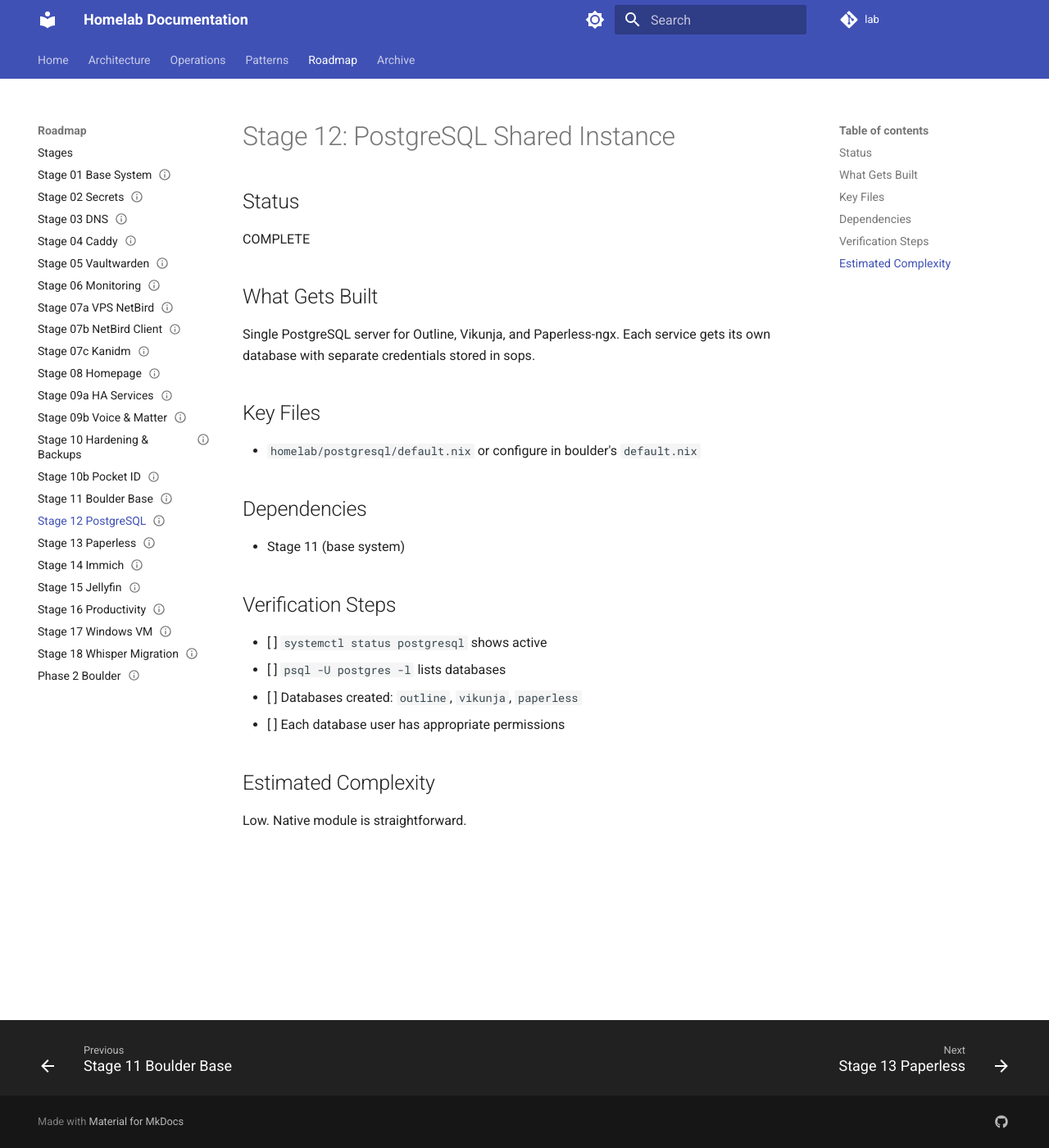
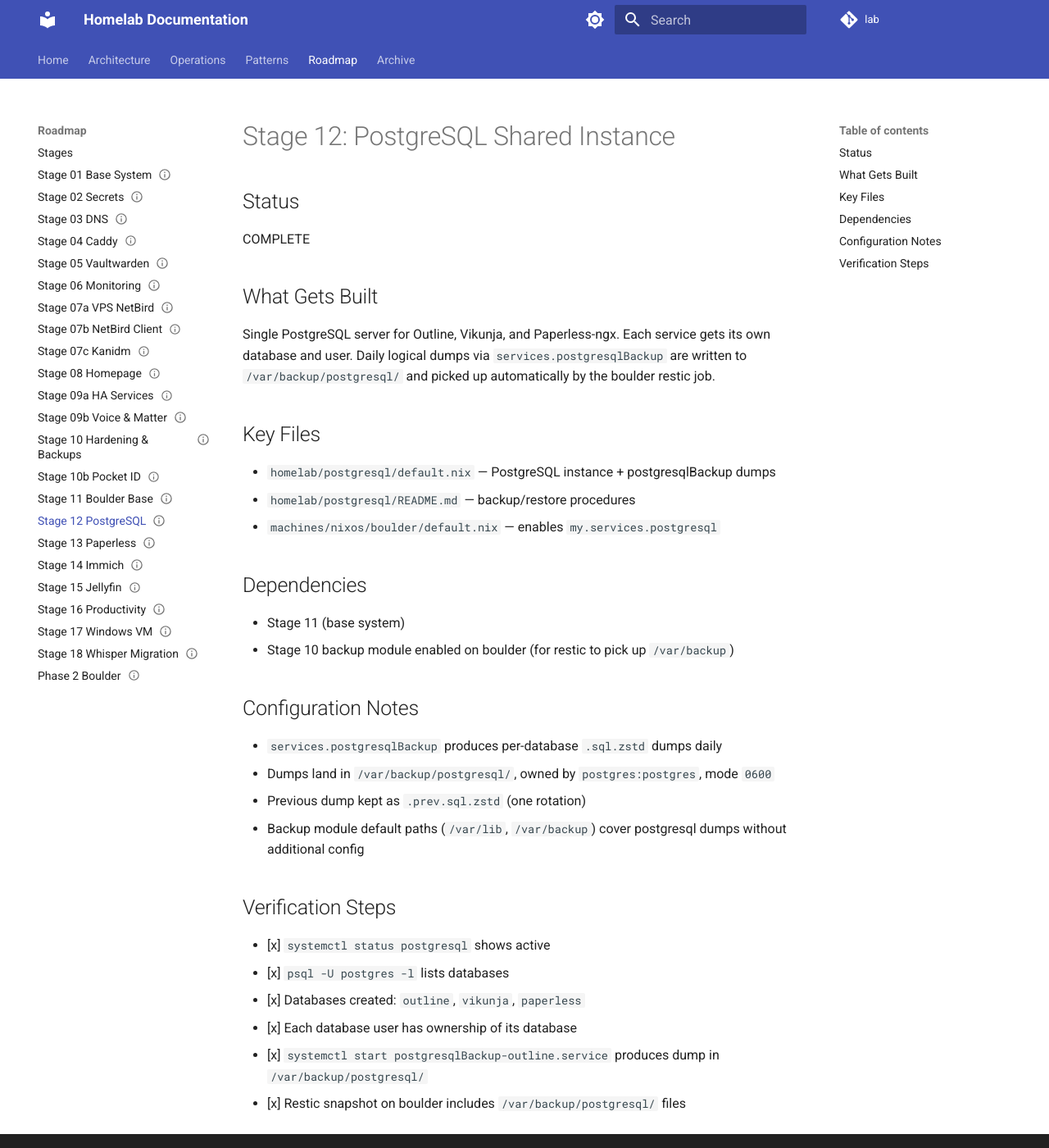
Before and after one commit to grabp/homelab, an MkDocs documentation site: the page built from docs/roadmap/stage-12-postgresql.md, in a window 1280 px wide and 1400 px high. Shown: the whole window at 82% size. Built offline with MkDocs 1.6.1 and Material for MkDocs 9.7.7, drawn with Linux system fonts in a browser that asks for light colours; comment, search, counter and statistics services are not loaded.

Commit message:
feat(backup): machine-scoped restic repos and postgresql dumps

```diff
--- a/docs/roadmap/stage-12-postgresql.md
+++ b/docs/roadmap/stage-12-postgresql.md
@@ -11,19 +11,27 @@
 COMPLETE
 
 ## What Gets Built
-Single PostgreSQL server for Outline, Vikunja, and Paperless-ngx. Each service gets its own database with separate credentials stored in sops.
+Single PostgreSQL server for Outline, Vikunja, and Paperless-ngx. Each service gets its own database and user. Daily logical dumps via `services.postgresqlBackup` are written to `/var/backup/postgresql/` and picked up automatically by the boulder restic job.
 
 ## Key Files
-- `homelab/postgresql/default.nix` or configure in boulder's `default.nix`
+- `homelab/postgresql/default.nix` — PostgreSQL instance + postgresqlBackup dumps
+- `homelab/postgresql/README.md` — backup/restore procedures
+- `machines/nixos/boulder/default.nix` — enables `my.services.postgresql`
 
 ## Dependencies
 - Stage 11 (base system)
+- Stage 10 backup module enabled on boulder (for restic to pick up `/var/backup`)
+
+## Configuration Notes
+- `services.postgresqlBackup` produces per-database `.sql.zstd` dumps daily
+- Dumps land in `/var/backup/postgresql/`, owned by `postgres:postgres`, mode `0600`
+- Previous dump kept as `.prev.sql.zstd` (one rotation)
+- Backup module default paths (`/var/lib`, `/var/backup`) cover postgresql dumps without additional config
 
 ## Verification Steps
-- [ ] `systemctl status postgresql` shows active
-- [ ] `psql -U postgres -l` lists databases
-- [ ] Databases created: `outline`, `vikunja`, `paperless`
-- [ ] Each database user has appropriate permissions
-
-## Estimated Complexity
-Low. Native module is straightforward.
+- [x] `systemctl status postgresql` shows active
+- [x] `psql -U postgres -l` lists databases
+- [x] Databases created: `outline`, `vikunja`, `paperless`
+- [x] Each database user has ownership of its database
+- [x] `systemctl start postgresqlBackup-outline.service` produces dump in `/var/backup/postgresql/`
+- [x] Restic snapshot on boulder includes `/var/backup/postgresql/` files
```
Also changed, not shown: docs/roadmap/stage-10-hardening-backups.md (+2 -1 lines), homelab/backup/README.md (+19 -8 lines), homelab/postgresql/README.md (+18 -4 lines), 5 other files.
